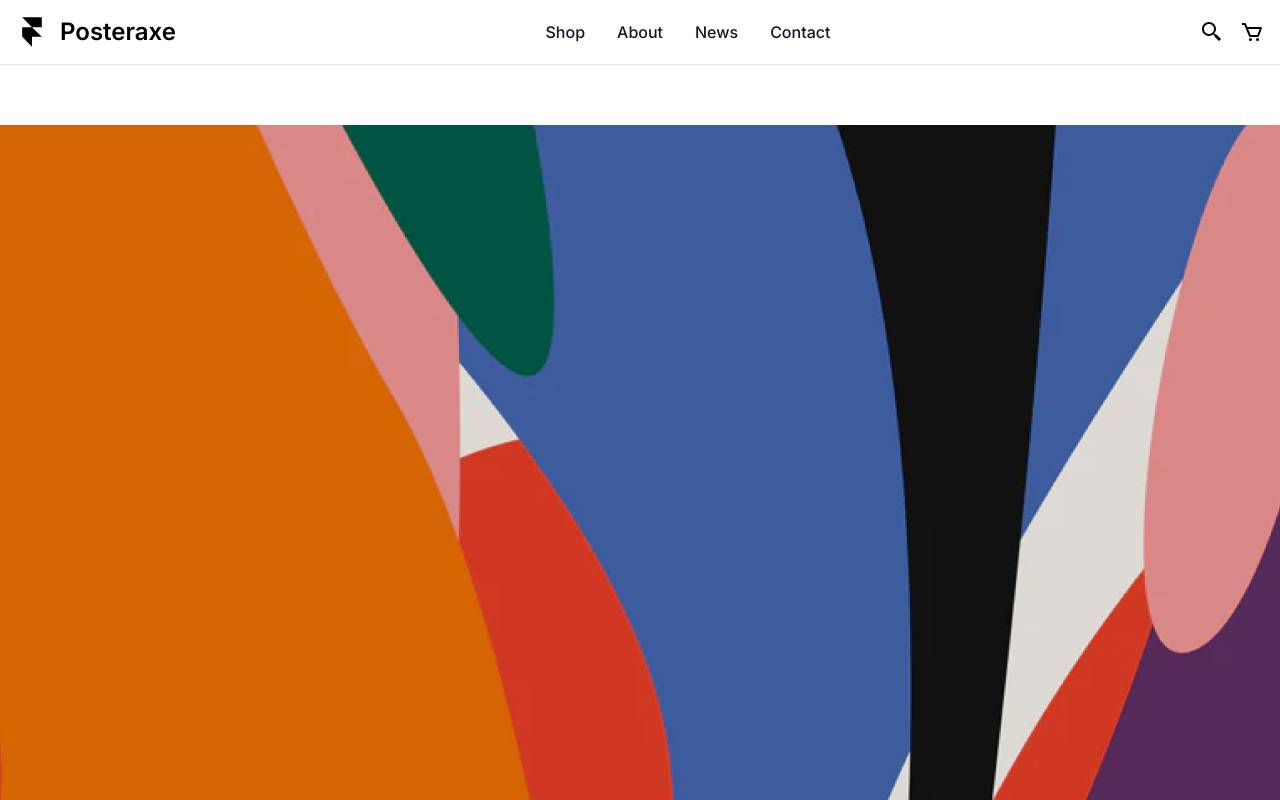
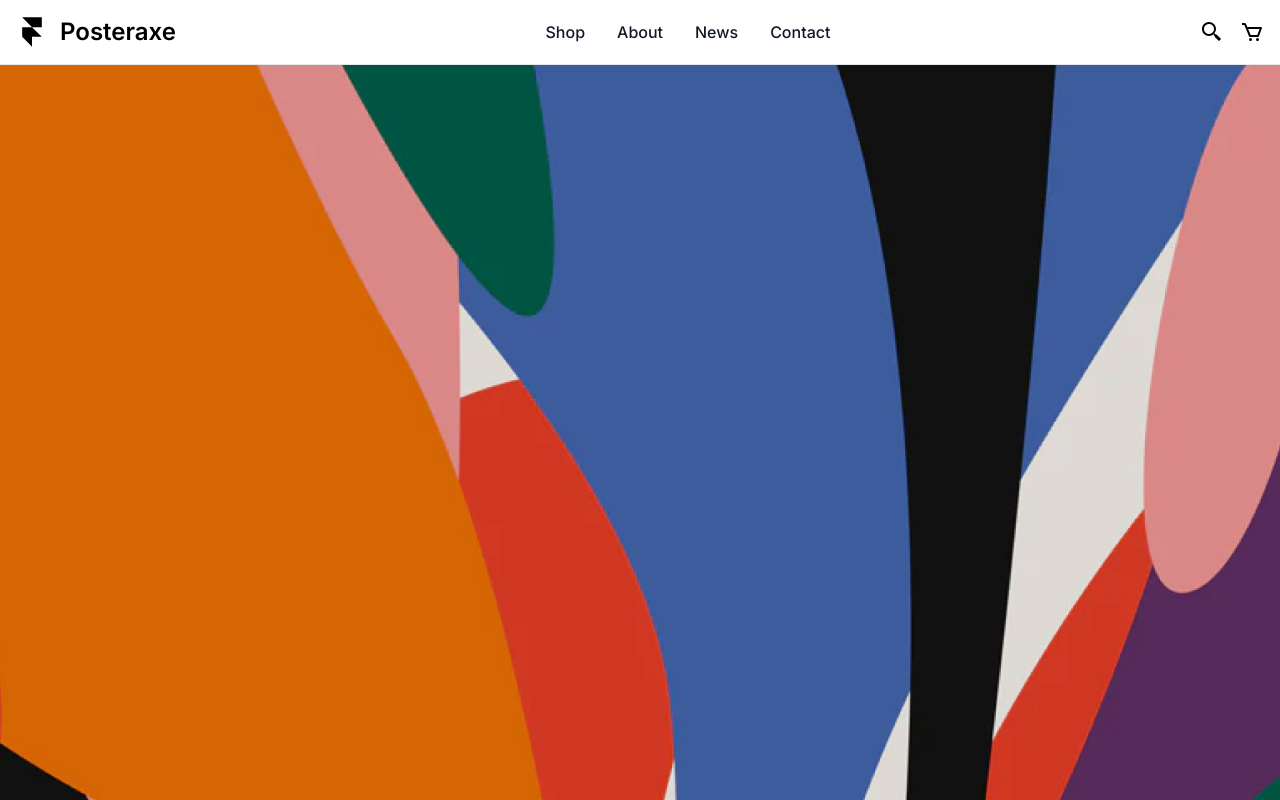
Before and after one commit to jaiadithya/posteraxe, a Next.js app: page / in a window 1280 px wide. Shown: the top 800 px of the page. Built offline with nearby package versions, Linux system fonts and the light colour scheme.

Commit message:
latestabhi

```diff
--- a/app/components/home/page.js
+++ b/app/components/home/page.js
@@ -1,5 +1,5 @@
-import React from 'react'
-import Hero from './hero'
+import React from 'react';
+import Hero from './hero';
 
 const Home = () => {
   return (
--- a/app/globals.css
+++ b/app/globals.css
@@ -37,7 +37,7 @@ body {
   }
 
   .main-content {
-    margin-top: 60px; /* Adjust based on the height of your Navbar */
+    /* margin-top: 60px;  */
   }
 
 
--- a/app/layout.js
+++ b/app/layout.js
@@ -17,7 +17,7 @@ export default function RootLayout({ children }) {
 
       <body className={inter.className}>
         <Navbar />
-        <div className="main-content">
+        <div className="main-content" >
           {children}
         </div>
         <Newsletter/>
```
